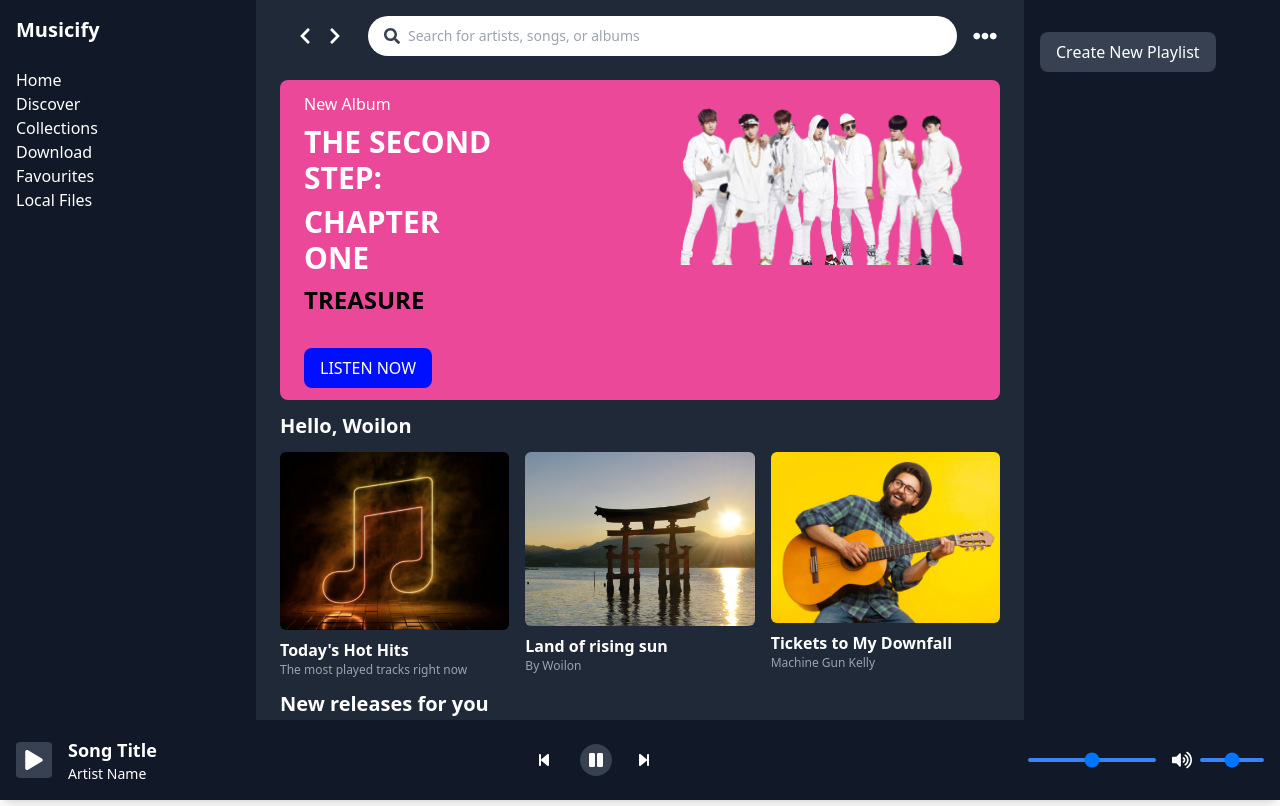
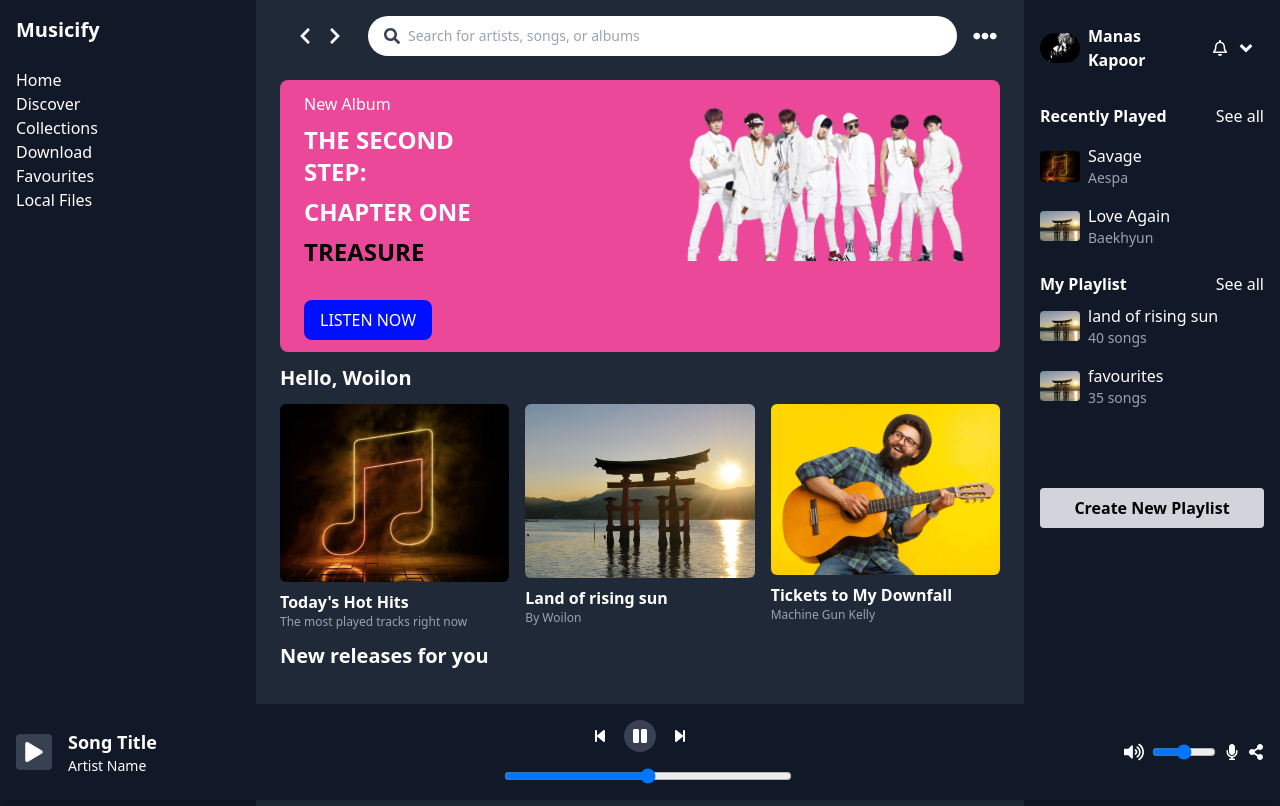
Before and after one commit to ManasKapoor18/Music-App, a Next.js app: page / in a window 1280 px wide. Built offline with nearby package versions, Linux system fonts and the light colour scheme.

Commit message:
added right side bar content

```diff
--- a/src/app/page.tsx
+++ b/src/app/page.tsx
@@ -2,19 +2,19 @@
 
 const Home = () => {
   return (
-    <div className="space-y-3 mx-auto">
-      <div className="bg-pink-500 px-6 py-3 rounded-lg inline-flex flex-row space-x-6 mx-auto">
+    <div className="space-y-3 mx-auto mb-32">
+      <div className="bg-pink-500 px-6 py-3 rounded-lg inline-flex flex-row space-x-6 mx-auto w-full">
         <div className="mr-36">
           <p className="mb-2">New Album</p>
-          <h1 className="text-3xl font-bold mb-2">THE SECOND STEP:</h1>
-          <h1 className="text-3xl font-bold mb-2">CHAPTER ONE</h1>
+          <h1 className="text-2xl font-bold mb-2">THE SECOND STEP:</h1>
+          <h1 className="text-2xl font-bold mb-2">CHAPTER ONE</h1>
           <h1 className="text-2xl text-black font-bold mb-4">TREASURE</h1>
           <button className="mt-4 bg-[#000fff] text-white px-4 py-2 rounded-lg">
             LISTEN NOW
           </button>
         </div>
         <div>
-          <Image src={"/images/bts.png"} alt="bts" height={180} width={400} />
+          <Image src={"/images/bts.png"} alt="bts" height={180} width={300} />
         </div>
       </div>
       <div className="text-xl font-bold">Hello, Woilon</div>
--- a/src/components/musicPlayer.tsx
+++ b/src/components/musicPlayer.tsx
@@ -1,6 +1,12 @@
 // components/MusicPlayer.tsx
 import React from "react";
-import { FaPause, FaPlay, FaVolumeUp } from "react-icons/fa";
+import {
+  FaMicrophone,
+  FaPause,
+  FaPlay,
+  FaShareAlt,
+  FaVolumeUp,
+} from "react-icons/fa";
 
 import { FaForwardStep, FaBackwardStep } from "react-icons/fa6";
 
@@ -16,7 +22,8 @@
           <p className="text-sm">Artist Name</p>
         </div>
       </div>
-      <div className="flex items-center space-x-4">
+      <div className="flex flex-col items-center space-x-4 space-y-4">
+        <div>
           <button className="p-2 rounded mx-1">
             <FaBackwardStep />
           </button>
@@ -27,17 +34,20 @@
             <FaForwardStep />
           </button>
         </div>
+        <input type="range" min="0" max="100" className="w-72 bg-white" />
+      </div>
       <div className="flex items-center space-x-4">
-        <input
-          type="range"
-          className="w-32 h-1 bg-blue-500 appearance-none rounded-full"
-        />
         <div className="flex items-center space-x-2">
+          <button>
             <FaVolumeUp className="text-xl" />
-          <input
-            type="range"
-            className="w-16 h-1 bg-blue-500 appearance-none rounded-full"
-          />
+          </button>
+          <input type="range" min="0" max="100" className="w-16 bg-white" />
+          <button>
+            <FaMicrophone />
+          </button>
+          <button>
+            <FaShareAlt />
+          </button>
         </div>
       </div>
     </div>
--- a/src/components/playlistSection.tsx
+++ b/src/components/playlistSection.tsx
@@ -1,7 +1,96 @@
+import Image from "next/image";
+import { FaRegBell } from "react-icons/fa";
+import { RiArrowDropDownLine } from "react-icons/ri";
+
 const PlaylistSection = () => {
   return (
     <div className="bg-gray-900 p-4 min-h-screen">
-      <button className="mt-4 bg-gray-700 text-white px-4 py-2 rounded-lg">
+      <div className="flex items-center space-x-2 pt-2 pb-8">
+        <Image
+          src={"/images/profile.jpg"}
+          alt="Profile Picture"
+          width={40}
+          height={40}
+          className="rounded-full"
+        />
+        <h2 className="font-bold">Manas Kapoor</h2>
+        <div className="flex items-center pl-4">
+          <FaRegBell />
+          <RiArrowDropDownLine className="text-4xl" />
+        </div>
+      </div>
+      <div>
+        <div className="flex justify-between">
+          <h3 className="font-semibold mb-2">Recently Played</h3>
+          <p className="text-md">See all</p>
+        </div>
+        <div className="space-y-4 py-2">
+          <div className="flex items-center space-x-2">
+            <Image
+              src={"/images/hothits.png"}
+              alt="Song Thumbnail"
+              width={40}
+              height={40}
+              className="rounded"
+            />
+            <div>
+              <p>Savage</p>
+              <p className="text-sm text-gray-400">Aespa</p>
+            </div>
+          </div>
+        </div>
+        <div className="space-y-4 py-2">
+          <div className="flex items-center space-x-2">
+            <Image
+              src={"/images/risingsun.png"}
+              alt="Song Thumbnail"
+              width={40}
+              height={40}
+              className="rounded"
+            />
+            <div>
+              <p>Love Again</p>
+              <p className="text-sm text-gray-400">Baekhyun</p>
+            </div>
+          </div>
+        </div>
+      </div>
+      <div className="py-4">
+        <div className="flex justify-between">
+          <h3 className="font-semibold mb-2">My Playlist</h3>
+          <p className="text-md">See all</p>
+        </div>
+        <div className="space-y-4">
+          <div className="flex items-center space-x-2">
+            <Image
+              src={"/images/risingsun.png"}
+              alt="Playlist Thumbnail"
+              width={40}
+              height={40}
+              className="rounded"
+            />
+            <div>
+              <p>land of rising sun</p>
+              <p className="text-sm text-gray-400">40 songs</p>
+            </div>
+          </div>
+          <div className="flex items-center space-x-2">
+            <Image
+              src={"/images/risingsun.png"}
+              alt="Playlist Thumbnail"
+              width={40}
+              height={40}
+              className="rounded"
+            />
+            <div>
+              <p>favourites</p>
+              <p className="text-sm text-gray-400">35 songs</p>
+            </div>
+          </div>
+          {/* Repeat similar blocks for other playlists */}
+        </div>
+      </div>
+      <button className="w-full py-2 bg-gray-300 rounded text-center font-semibold mt-16 text-black">
         Create New Playlist
       </button>
     </div>
```
Also changed, not shown: public/images/profile.jpg (added). Lines whose indentation alone changed are shown as unchanged.
